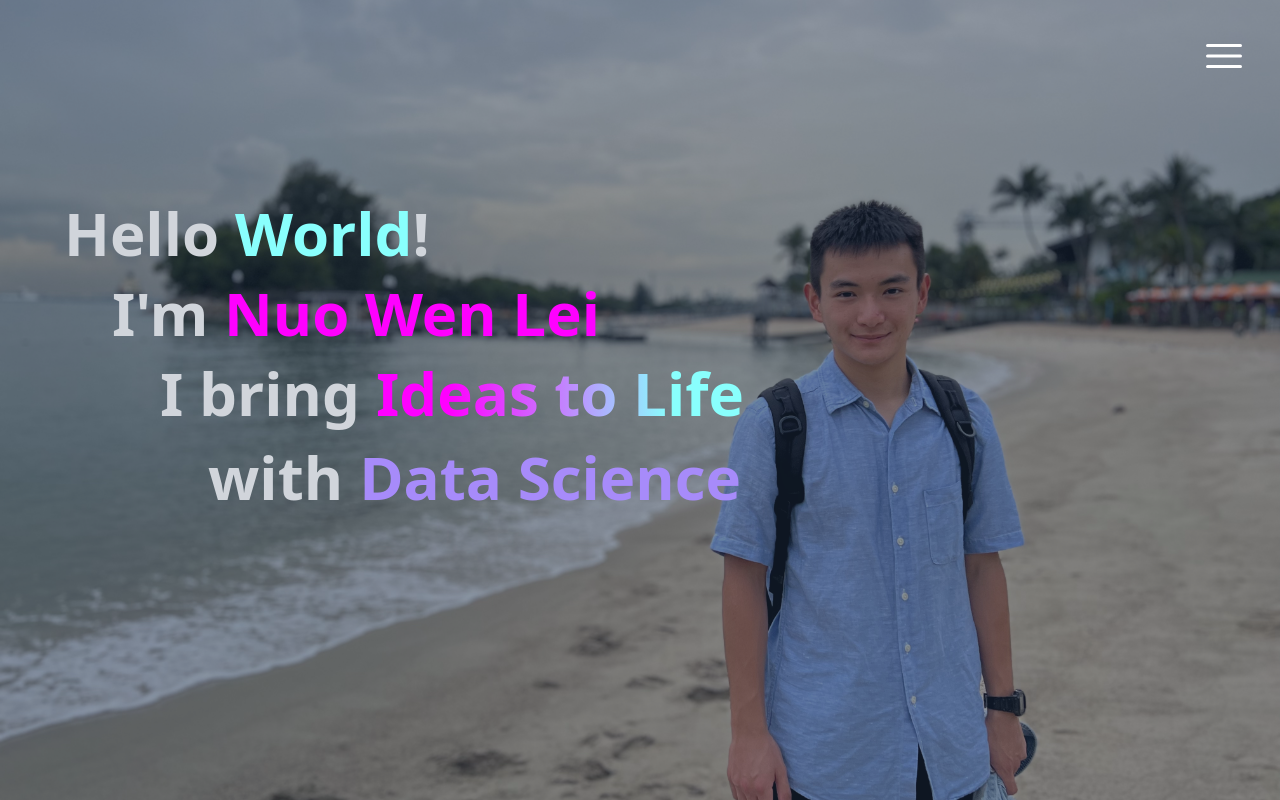
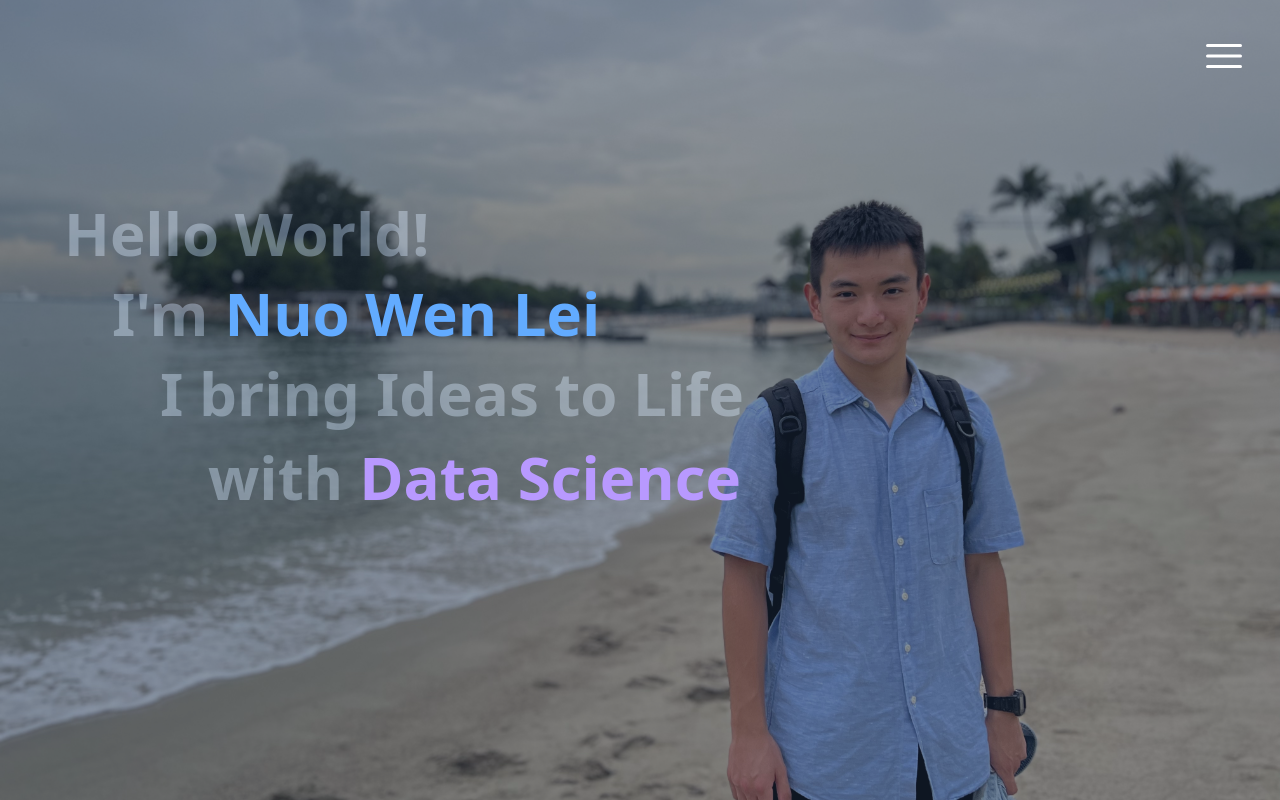
Before and after one commit to NuoWenLei/personal-portfolio, a React (Create React App) app: page / in a window 1280 px wide. Built offline with nearby package versions, Linux system fonts and the light colour scheme.

Commit message:
edits with UIUX DESIGNER ERICgit add .! THANK YOU ;

```diff
--- a/src/App.tsx
+++ b/src/App.tsx
@@ -3,7 +3,7 @@ import Home from "./pages/Home";
 
 export default function App() {
   return (
-    <body className="bg-[#1d2d44] w-screen h-screen text-white">
+    <body className="bg-[#0D1321] w-screen h-screen text-white">
       <Home />
     </body>
 
--- a/src/components/HomeSwiper.tsx
+++ b/src/components/HomeSwiper.tsx
@@ -22,11 +22,15 @@ export default function WordSwiper() {
       loop={true}
       modules={[Autoplay]}
     >
-      <SwiperSlide className={"text-amber-500"}>
+      <SwiperSlide className={"text-amber-500 brightness-110"}>
         Software Engineering
       </SwiperSlide>
-      <SwiperSlide className={"text-emerald-500"}>Machine Learning</SwiperSlide>
-      <SwiperSlide className={"text-violet-400"}>Data Science</SwiperSlide>
+      <SwiperSlide className={"text-emerald-500 brightness-110"}>
+        Machine Learning
+      </SwiperSlide>
+      <SwiperSlide className={"text-violet-400 brightness-110"}>
+        Data Science
+      </SwiperSlide>
     </Swiper>
   );
 }
--- a/src/pages/Home.tsx
+++ b/src/pages/Home.tsx
@@ -9,6 +9,9 @@ import { currentProjects, projects } from "../projects";
 export default function Home() {
   const [sidebarState, setSidebarState] = useState<boolean>(false);
   const [visiblePage, setVisiblePage] = useState<string>("Home");
+  const [scrollTimeout, setScrollTimeout] = useState<any>(null);
+
+  const fullPageRef = useRef<HTMLDivElement>(null);
 
   // Page Refs and Visibility Hooks
   const homeRef = useRef<HTMLDivElement>(null);
@@ -73,6 +76,36 @@ export default function Home() {
     });
   }, [visibilityMap, pageSequence]);
 
+  // useEffect(() => {
+  //   if (fullPageRef.current == null) {
+  //     return;
+  //   }
+  //   // Scroll listener
+  //   fullPageRef.current.addEventListener("scroll", handleScroll);
+
+  //   return () => {
+  //     // return a cleanup function to unregister our function since it will run multiple times
+  //     fullPageRef.current?.removeEventListener("scroll", handleScroll);
+  //   };
+  // }, [fullPageRef]);
+
+  // function handleScroll() {
+  //   console.log(sidebarState);
+  //   if (scrollTimeout) {
+  //     //if there is already a timeout in process cancel it
+  //     clearTimeout(scrollTimeout);
+  //   }
+  //   setScrollTimeout(
+  //     setTimeout(() => {
+  //       setScrollTimeout(null);
+  //       setSidebarState(false);
+  //     }, 1000)
+  //   );
+  //   if (!sidebarState) {
+  //     setSidebarState(true);
+  //   }
+  // }
+
   function onScrollToRef(ref: React.MutableRefObject<HTMLDivElement | null>) {
     if (ref.current) {
       ref.current.scrollIntoView({
@@ -84,7 +117,10 @@ export default function Home() {
   }
 
   return (
-    <div className="w-screen h-screen overflow-y-scroll snap-y snap-mandatory relative">
+    <div
+      ref={fullPageRef}
+      className="w-screen h-screen overflow-y-scroll snap-y snap-mandatory relative"
+    >
       <div
         className="fixed top-8 right-8 z-30"
         onMouseEnter={() => setSidebarState(true)}
@@ -93,8 +129,8 @@ export default function Home() {
       </div>
       <div
         className={
-          "fixed pt-40 bg-black/70 top-0 right-0 w-[20vw] h-screen duration-300 flex flex-col justify-start gap-6 pl-16 " +
-          (sidebarState ? " z-20 opacity-100" : " -z-10 opacity-0")
+          "fixed pt-40 bg-black/70 top-0 right-0 w-[20vw] h-screen duration-200 flex flex-col justify-start gap-6 pl-16 " +
+          (sidebarState ? " z-20 opacity-100" : " opacity-0")
         }
         onMouseLeave={() => setSidebarState(false)}
       >
@@ -102,7 +138,7 @@ export default function Home() {
           return (
             <p
               className={
-                "cursor-pointer duration-300 underline-offset-4 " +
+                "cursor-pointer duration-300 underline-offset-4 hover:opacity-100 " +
                 (visiblePage !== page ? "opacity-50" : " underline ")
               }
               onClick={() => onScrollToRef(refMap[page])}
@@ -117,27 +153,23 @@ export default function Home() {
         className="w-screen h-full bg-personal bg-cover bg-center md:bg-center snap-center"
       >
         <div className="w-screen h-full bg-[#1d2d44]/50 ">
-          <div className="flex flex-col h-5/6 mr-auto justify-end xl:justify-center ml-16 pt-12 text-gray-300 gap-0">
-            <div className="font-bold text-4xl md:text-5xl lg:text-6xl flex-row flex inline-flex pb-5">
-              Hello <span className="ml-2 md:ml-4 text-[#89fffd]">World</span>!
+          <div className="flex flex-col h-5/6 mr-auto justify-end xl:justify-center ml-16 pt-12 text-gray-600 gap-0">
+            <div className="font-bold text-4xl md:text-5xl lg:text-6xl flex-row flex inline-flex pb-5 mix-blend-screen">
+              Hello World!
             </div>
             <div className="font-bold text-4xl md:text-5xl lg:text-6xl flex-col md:flex-row flex inline-flex md:gap-4 pb-5 lg:pl-12">
-              <span className="text-gray-300 inline md:hidden">
+              <span className="inline md:hidden mix-blend-screen">
                 My name is{" "}
               </span>
-              <p className="text-[#ff00ff]">
-                <span className="text-gray-300 hidden md:inline">I'm </span> Nuo
-                Wen Lei
-              </p>
+              <span className="hidden md:inline mix-blend-screen">I'm </span>
+              <p className="text-[#599BFF] brightness-110">Nuo Wen Lei</p>
             </div>
-            <div className="font-bold text-4xl md:text-5xl lg:text-6xl flex-col md:flex-row flex md:inline-flex md:gap-4 h-16 lg:pl-24 mb-5 md:mb-0 lg:mb-5">
+            <div className="mix-blend-screen font-bold text-4xl md:text-5xl lg:text-6xl flex-col md:flex-row flex md:inline-flex md:gap-4 h-16 lg:pl-24 mb-5 md:mb-0 lg:mb-5">
               <span className="inline">I bring</span>
-              <span className="inline bg-clip-text text-transparent bg-gradient-to-r from-[#ff00ff] md:from-20% to-50% md:to-80% to-[#89fffd]">
-                Ideas to Life
-              </span>
+              <span className="inline">Ideas to Life</span>
             </div>
             <div className="font-bold text-4xl md:text-5xl lg:text-6xl flex-col md:flex-row flex md:inline-flex md:gap-4 lg:pl-36">
-              <span className="inline">with</span>
+              <span className="inline mix-blend-screen">with</span>
               <div className="h-32 md:h-16 overflow-hidden">
                 <HomeSwiper />
               </div>
```
